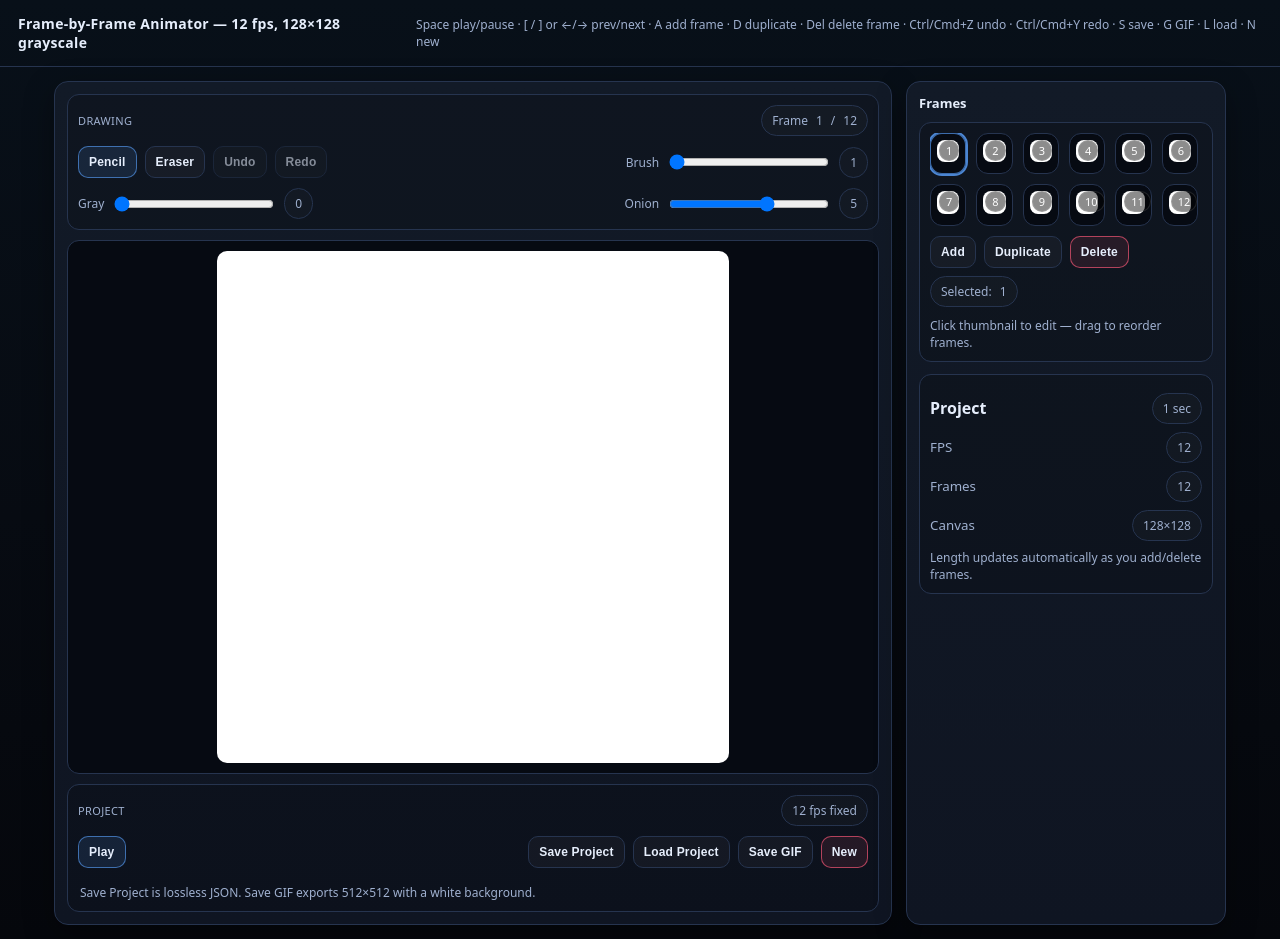
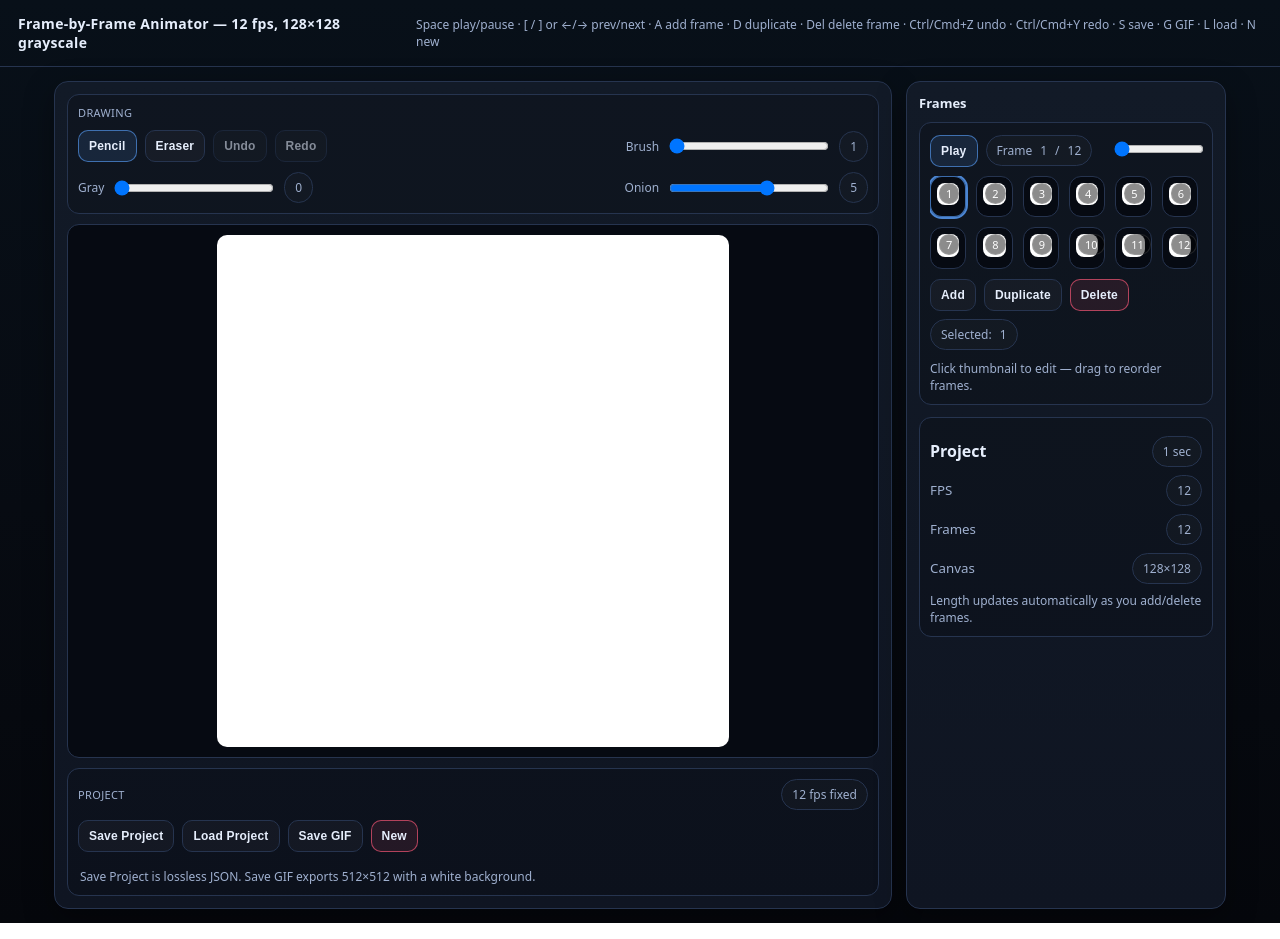
Before and after one commit to WenqinSHAO/pixel-animator, a plain HTML site: page animator.html in a window 1280 px wide. Drawn offline with Linux system fonts and the light colour scheme.

Commit message:
adjust play buttom, and add draggable frame scrubber

```diff
--- a/animator.html
+++ b/animator.html
@@ -69,6 +69,12 @@ input[type="range"]{width:160px}
 
 .frameOpsRow{display:flex;gap:8px;flex-wrap:wrap;align-items:center;justify-content:space-between;margin-top:10px}
 .frameOpsRow .group{gap:8px}
+
+/* Controls placed inside the Frames block: play, frame indicator, and scrubber */
+.frameControls{display:flex;align-items:center;gap:10px;justify-content:space-between;margin-bottom:8px}
+.frameControls .group{gap:8px}
+.frameControls .scrubber{width:100%;height:28px}
+
 .footerHint{color:var(--muted);font-size:12px;padding:6px 2px 0}
 
 @media (max-width:980px){
@@ -94,7 +100,6 @@ input[type="range"]{width:160px}
       <div class="panelBlock">
         <div class="panelHeader">
           <div class="panelTitle">Drawing</div>
-          <span class="pill">Frame <span id="frameLabel">1</span> / <span id="frameTotal">12</span></span>
         </div>
         <div class="toolbar">
           <div class="group">
@@ -138,9 +143,6 @@ input[type="range"]{width:160px}
         </div>
         <div class="toolbar">
           <div class="group">
-            <button id="playBtn" class="primary">Play</button>
-          </div>
-          <div class="group">
             <button id="saveProjectBtn">Save Project</button>
             <button id="loadProjectBtn">Load Project</button>
             <button id="saveBtn">Save GIF</button>
@@ -158,6 +160,17 @@ input[type="range"]{width:160px}
 
     <!-- Frames + Frame Ops -->
     <div class="section">
+
+      <div class="frameControls">
+        <div class="group">
+          <button id="playBtn" class="primary">Play</button>
+          <span class="pill">Frame <span id="frameLabel">1</span> / <span id="frameTotal">12</span></span>
+        </div>
+        <div style="flex:1; margin-left:10px;">
+          <input id="frameScrubber" class="scrubber" type="range" min="1" max="12" value="1" />
+        </div>
+      </div>
+
       <div class="framesWrap">
         <div class="frames" id="frameGrid"></div>
       </div>
@@ -264,6 +277,7 @@ const onionLabel = document.getElementById('onionLabel');
 const frameGrid = document.getElementById('frameGrid');
 const lengthPill = document.getElementById('lengthPill');
 const framesPill = document.getElementById('framesPill');
+const frameScrubber = document.getElementById('frameScrubber');
 
 // Offscreen for 128x128 composition
 const off = document.createElement('canvas');
@@ -303,6 +317,13 @@ function updateProjectMetaUI(){
   framesPill.textContent = String(count);
   lengthPill.textContent = `${roundTo(count / FPS, 2)} sec`;
   selectedFramePill.textContent = String(current + 1);
+
+  // scrubber sync (if present)
+  if(frameScrubber){
+    frameScrubber.max = String(count);
+    // ensure value remains within bounds
+    frameScrubber.value = String(current + 1);
+  }
 }
 
 function updateUI(){
@@ -742,6 +763,9 @@ function setExporting(state){
   // Playback
   playBtn.disabled = disable;
 
+  // Scrubber (in Frames block)
+  if(frameScrubber) frameScrubber.disabled = disable;
+
   // Provide simple feedback
   saveBtn.textContent = disable ? 'Exporting...' : 'Save GIF';
 }
@@ -1035,6 +1059,16 @@ delFrameBtn.addEventListener('click', ()=>deleteCurrentFrame());
 
 playBtn.addEventListener('click', ()=>setPlaying(!isPlaying));
 
+// Scrubber: dragging to scrub frames (also pauses playback)
+if(frameScrubber){
+  frameScrubber.addEventListener('pointerdown', ()=>{ if(isPlaying) setPlaying(false); });
+  frameScrubber.addEventListener('input', ()=>{
+    if(isPlaying) setPlaying(false);
+    setCurrent(Number(frameScrubber.value) - 1);
+  });
+}
+
+
 saveProjectBtn.addEventListener('click', ()=>{
   if(isPlaying) return;
   saveProject();
```
